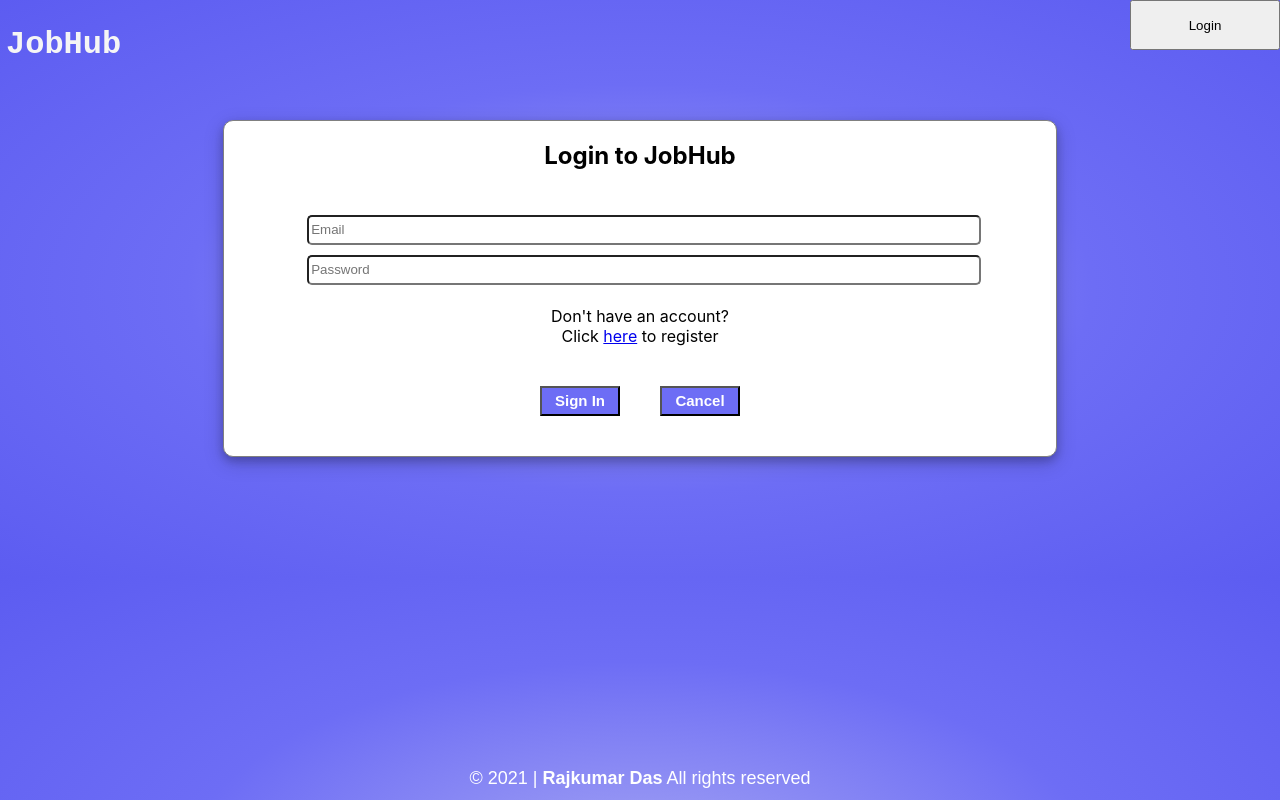
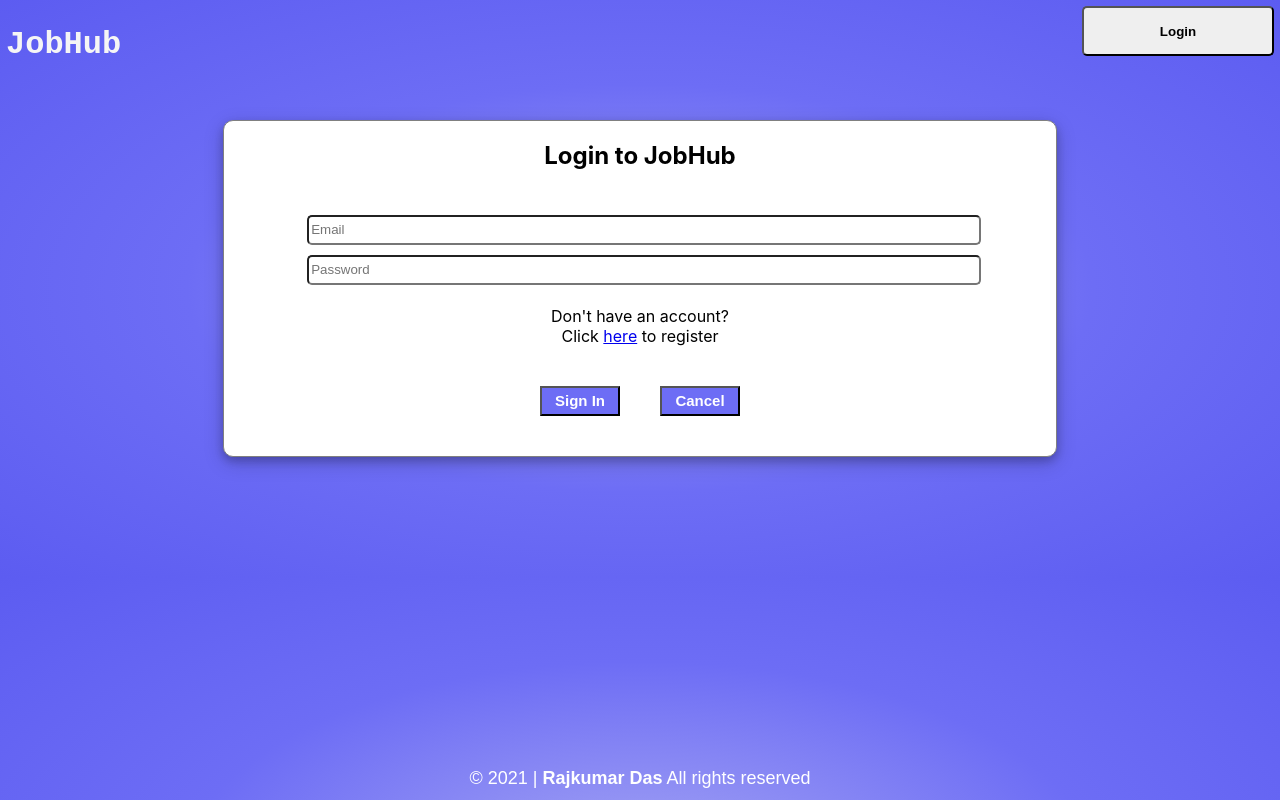
Before and after one commit to rajkumardas2701/job-search-frontend, a React (Create React App) app: page /signin in a window 1280 px wide. Built offline with nearby package versions, Linux system fonts and the light colour scheme.

Commit message:
Add style for NavBar component

```diff
--- a/public/index.html
+++ b/public/index.html
@@ -9,7 +9,9 @@
       name="description"
       content="Web site created using create-react-app"
     />
-    <link rel="apple-touch-icon" href="%PUBLIC_URL%/logo192.png" />
+    <link rel="icon" href="https://encrypted-tbn0.gstatic.com/images?q=tbn:ANd9GcRWqlRe_OXFjXe6iFbXi62LvLfNEBCoO2Ai0A&usqp=CAU"
+    type = "image/x-icon"
+    />
     <!--
       manifest.json provides metadata used when your web app is installed on a
       user's mobile device or desktop. See https://developers.google.com/web/fundamentals/web-app-manifest/
--- a/src/layouts/Navbar.js
+++ b/src/layouts/Navbar.js
@@ -39,7 +39,7 @@ const NavBar = ({ isLoggedIn, user, handleSignOut }) => {
   if (userState && userState.firstname === undefined) {
     showUser = '';
   } else if (userState) {
-    showUser = `Hello, ${userState.firstname}`;
+    showUser = `Hello, ${userState.firstname.charAt(0).toUpperCase() + userState.firstname.slice(1)}`;
   } else {
     showUser = '';
   }
@@ -68,13 +68,13 @@ const NavBar = ({ isLoggedIn, user, handleSignOut }) => {
   return (
     <>
       <div className="navbar">
-        <div>
+        <div className="logo-section">
           <Link to="/" className="logoAnc">
             <h1 className="logoHead" data-testid="navbar-heading">JobHub</h1>
           </Link>
         </div>
-        <div>{showUser}</div>
-        <div>{btnfunc(loginState)}</div>
+        <div className="nav-greet">{showUser}</div>
+        <div className="nav-btns">{btnfunc(loginState)}</div>
       </div>
     </>
   );
--- a/src/styles/NavBar.css
+++ b/src/styles/NavBar.css
@@ -2,7 +2,6 @@
   display: flex;
   flex-direction: row;
   height: 50px;
-  /* align-items: center; */
   justify-content: space-between;
   position: fixed;
   left: 0;
@@ -28,6 +27,20 @@
 }
 
 .logout-btn {
-  width: 150px;
+  width: 100%;
   height: 50px;
+  border-radius: 5px;
+  font-weight: 800;
 }
+
+.nav-btns {
+  margin: 6px;
+  width: 15%;
+}
+
+.nav-greet {
+  margin: 25px auto;
+  color: white;
+  font-family: 'Courier New', Courier, monospace;
+  font-weight: 800;
+}
```
